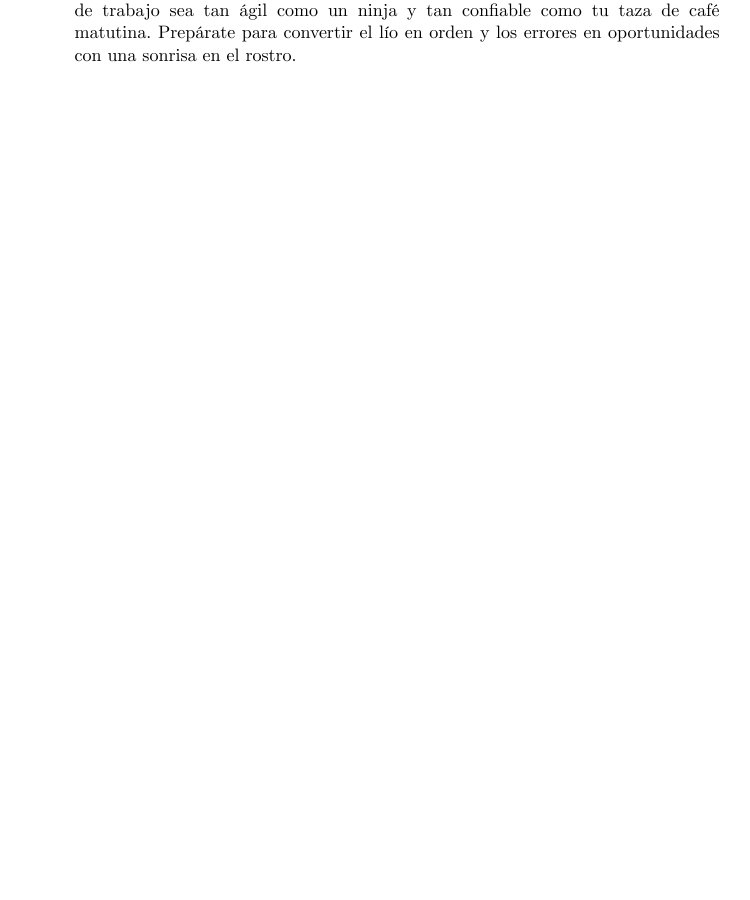
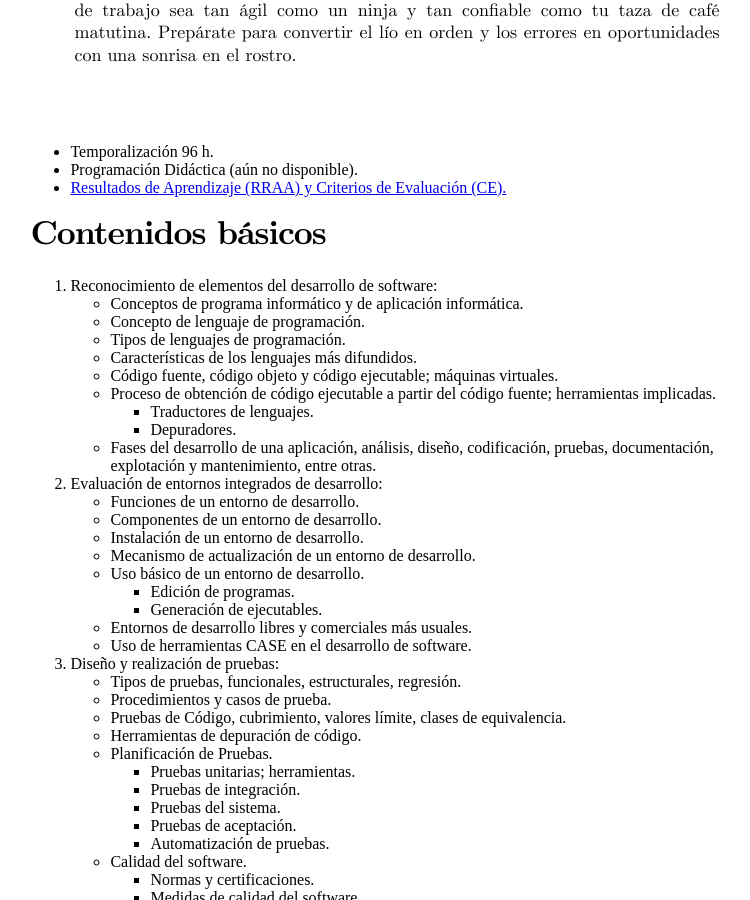
Before and after one commit to TeoRojas/teorojas.github.io, a Jekyll site: the page built from entornos-de-desarrollo/index.md, in a window 1280 px wide and 900 px high, scrolled down 498 px. Shown: the whole window, without its empty margins (243-993 px from the left). Built offline with Jekyll 4.4.1, drawn with Linux system fonts in a browser that asks for light colours; nearby versions of some CDN libraries; before the commit the page ends 903 px from its top, so only the background shows below that; some of the changed text lies outside the part shown.

Commit message:
OK 1º Day EDD

```diff
--- a/entornos-de-desarrollo/index.md
+++ b/entornos-de-desarrollo/index.md
@@ -6,3 +6,78 @@ author: Teo Rojas
 date: Septiembre 2024
 abstract: En Entornos de Desarrollo nos embarcaremos en una misión para domesticar el caos de las herramientas y configuraciones. Aprenderás a hacer que tu entorno de trabajo sea tan ágil como un ninja y tan confiable como tu taza de café matutina. Prepárate para convertir el lío en orden y los errores en oportunidades con una sonrisa en el rostro.
 ---
+* Temporalización 96 h.
+* Programación Didáctica (aún no disponible).
+* [Resultados de Aprendizaje (RRAA) y Criterios de Evaluación (CE).](/entornos-de-desarrollo/rraa/)
+
+# Contenidos básicos
+1. Reconocimiento de elementos del desarrollo de software:
+- Conceptos de programa informático y de aplicación informática.
+- Concepto de lenguaje de programación.
+- Tipos de lenguajes de programación.
+- Características de los lenguajes más difundidos.
+- Código fuente, código objeto y código ejecutable; máquinas virtuales.
+- Proceso de obtención de código ejecutable a partir del código fuente; herramientas implicadas.
+  - Traductores de lenguajes.
+  - Depuradores.
+- Fases del desarrollo de una aplicación, análisis, diseño, codificación, pruebas, documentación, explotación y mantenimiento, entre otras.
+
+2. Evaluación de entornos integrados de desarrollo:
+- Funciones de un entorno de desarrollo.
+- Componentes de un entorno de desarrollo.
+- Instalación de un entorno de desarrollo.
+- Mecanismo de actualización de un entorno de desarrollo.
+- Uso básico de un entorno de desarrollo.
+  - Edición de programas.
+  - Generación de ejecutables.
+- Entornos de desarrollo libres y comerciales más usuales.
+- Uso de herramientas CASE en el desarrollo de software.
+
+3. Diseño y realización de pruebas:
+- Tipos de pruebas, funcionales, estructurales, regresión.
+- Procedimientos y casos de prueba.
+- Pruebas de Código, cubrimiento, valores límite, clases de equivalencia.
+- Herramientas de depuración de código.
+- Planificación de Pruebas.
+  - Pruebas unitarias; herramientas.
+  - Pruebas de integración.
+  - Pruebas del sistema.
+  - Pruebas de aceptación.
+  - Automatización de pruebas.
+- Calidad del software.
+  - Normas y certificaciones.
+  - Medidas de calidad del software.
+
+4. Optimización y documentación:
+- Refactorización.
+  - Concepto y limitaciones.
+  - Patrones de refactorización más usuales.
+  - Refactorización y pruebas.
+  - Herramientas de ayuda a la refactorización.
+- Control de versiones.
+  - Concepto y características.
+  - Tipos.
+  - Herramientas.
+  - Repositorio.
+- Documentación.
+  - Uso de comentarios.
+  - Alternativas.
+  - Herramientas.
+
+5. Elaboración de diagramas de clases:
+- Notación de los diagramas de clases.
+  - Clases. Atributos, métodos y visibilidad.
+  - Objetos. Instanciación.
+  - Relaciones. Herencia, composición, agregación, asociación y uso.
+- Herramientas para la elaboración de diagramas de clases. Instalación.
+- Generación de código a partir de diagramas de clases.
+- Generación de diagramas de clases a partir de código.
+
+6. Elaboración de diagramas de comportamiento:
+- Tipos. Campo de aplicación.
+- Diagramas de casos de uso. Actores, escenario, relación de comunicación.
+- Diagramas de interacción.
+  - Diagramas de secuencia. Línea de vida de un objeto, activación, envío de mensajes.
+  - Diagramas de colaboración. Objetos, mensajes.
+- Diagramas de estados. Estados, eventos, señales, transiciones.
+- Diagramas de actividades. Actividades, transiciones, decisiones y combinaciones.
```
Also changed, not shown: entornos-de-desarrollo/rraa.md (added, +72 -0 lines).
